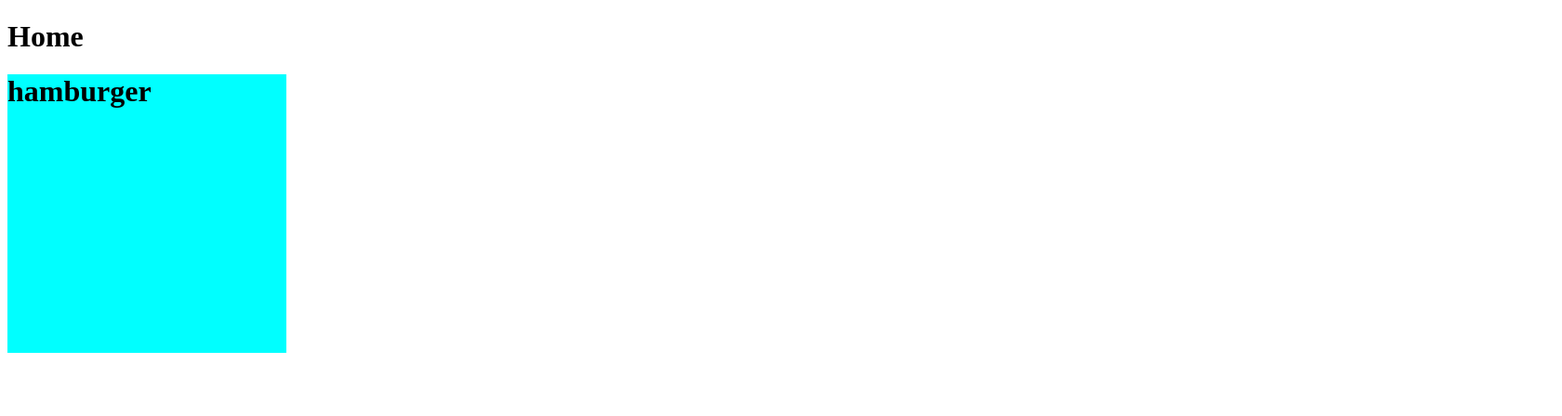
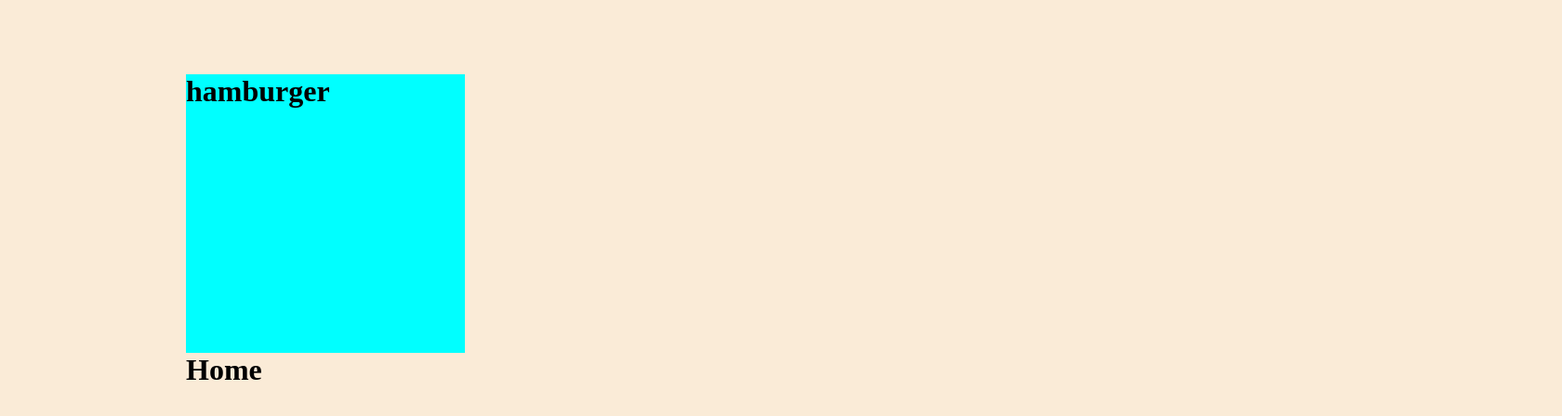
Before and after one commit to 1-yuna/STDERR, a React (Vite) app in the folder Project-Stderr/frontend/: page / in a window 1280 px wide. Shown: the top 448 px of the page at 93% size, 1680 px wide, since content can reach past the window. Built offline with nearby package versions, Linux system fonts and the light colour scheme.

Commit message:
[style] default값 설정
배경 padding 값 부여 && 배경 색상 삭제 가능

```diff
--- /dev/null
+++ b/Project-Stderr/frontend/src/components/Background/index.jsx
@@ -0,0 +1,17 @@
+// eslint-disable-next-line no-unused-vars
+import React from "react";
+import styled from "styled-components";
+
+const BackgroundPadding = styled.div`
+  width: 100%;
+  height: 100vh;
+  background-color: antiquewhite;
+  padding: 80px 200px 0px 200px;
+`;
+
+// eslint-disable-next-line react/prop-types
+function Background({ children }) {
+  return <BackgroundPadding>{children}</BackgroundPadding>;
+}
+
+export default Background;
--- a/Project-Stderr/frontend/src/index.css
+++ b/Project-Stderr/frontend/src/index.css
@@ -1,3 +1,46 @@
+* {
+    margin: 0;
+    padding: 0;
+}
+
+/* input 요소 초기화 */
+input {
+    padding: 0;
+    margin: 0;
+    border: none;
+    outline: none;
+    /* 기타 스타일링 */
+}
+
+/* button 요소 초기화 */
+button {
+    padding: 0;
+    margin: 0;
+    border: none;
+    background: none;
+    cursor: pointer;
+    /* 기타 스타일링 */
+}
+
+/* 텍스트 요소 초기화 */
+p, span, h1, h2, h3, h4, h5, h6 {
+    margin: 0;
+    padding: 0;
+}
+
+/* 리스트 요소 초기화 */
+ul, ol {
+    margin: 0;
+    padding: 0;
+    list-style: none;
+}
+
+/* 링크 초기화 */
+a {
+    text-decoration: none;
+    color: inherit; /* 부모 요소의 색상 상속 */
+}
+
 /*:root {*/
 /*  font-family: Inter, system-ui, Avenir, Helvetica, Arial, sans-serif;*/
 /*  line-height: 1.5;*/
--- a/Project-Stderr/frontend/src/main.jsx
+++ b/Project-Stderr/frontend/src/main.jsx
@@ -1,7 +1,7 @@
 import React from "react";
 import ReactDOM from "react-dom/client";
 import App from "./App.jsx";
-// import "./index.css";
+import "./index.css";
 
 ReactDOM.createRoot(document.getElementById("root")).render(
   <React.StrictMode>
--- a/Project-Stderr/frontend/src/pages/BoardPage.jsx
+++ b/Project-Stderr/frontend/src/pages/BoardPage.jsx
@@ -1,11 +1,12 @@
 // eslint-disable-next-line no-unused-vars
 import React from "react";
+import Background from "../components/Background";
 
 function BoardPage() {
   return (
-    <div>
+    <Background>
       <h1>Board</h1>
-    </div>
+    </Background>
   );
 }
 
--- a/Project-Stderr/frontend/src/pages/HomePage.jsx
+++ b/Project-Stderr/frontend/src/pages/HomePage.jsx
@@ -1,13 +1,14 @@
 // eslint-disable-next-line no-unused-vars
 import React from "react";
 import HamburgerBar from "../components/Bar/HamburgerBar.jsx";
+import Background from "../components/Background";
 
 function HomePage() {
   return (
-    <div>
+    <Background>
+      <HamburgerBar />
       <h1>Home</h1>
-      <HamburgerBar />
-    </div>
+    </Background>
   );
 }
 
--- a/Project-Stderr/frontend/src/pages/MyPage.jsx
+++ b/Project-Stderr/frontend/src/pages/MyPage.jsx
@@ -1,11 +1,12 @@
 // eslint-disable-next-line no-unused-vars
 import React from "react";
+import Background from "../components/Background";
 
 function MyPage() {
   return (
-    <div>
-      <h1>My Page</h1>
-    </div>
+    <Background>
+      <h1>MyPage</h1>
+    </Background>
   );
 }
 
--- a/Project-Stderr/frontend/src/pages/QuestionPage.jsx
+++ b/Project-Stderr/frontend/src/pages/QuestionPage.jsx
@@ -1,11 +1,12 @@
 // eslint-disable-next-line no-unused-vars
 import React from "react";
+import Background from "../components/Background";
 
 function QuestionPage() {
   return (
-    <div>
-      <h1>Question</h1>
-    </div>
+    <Background>
+      <h1>QuestionPage</h1>
+    </Background>
   );
 }
 
--- a/Project-Stderr/frontend/src/pages/ReplyPage.jsx
+++ b/Project-Stderr/frontend/src/pages/ReplyPage.jsx
@@ -1,11 +1,12 @@
 // eslint-disable-next-line no-unused-vars
 import React from "react";
+import Background from "../components/Background";
 
 function ReplyPage() {
   return (
-    <div>
-      <h1>Reply</h1>
-    </div>
+    <Background>
+      <h1>ReplyPage</h1>
+    </Background>
   );
 }
 
--- a/Project-Stderr/frontend/src/pages/ViewPage.jsx
+++ b/Project-Stderr/frontend/src/pages/ViewPage.jsx
@@ -1,11 +1,12 @@
 // eslint-disable-next-line no-unused-vars
 import React from "react";
+import Background from "../components/Background";
 
 function ViewPage() {
   return (
-    <div>
-      <h1>View</h1>
-    </div>
+    <Background>
+      <h1>ViewPage</h1>
+    </Background>
   );
 }
 
```
